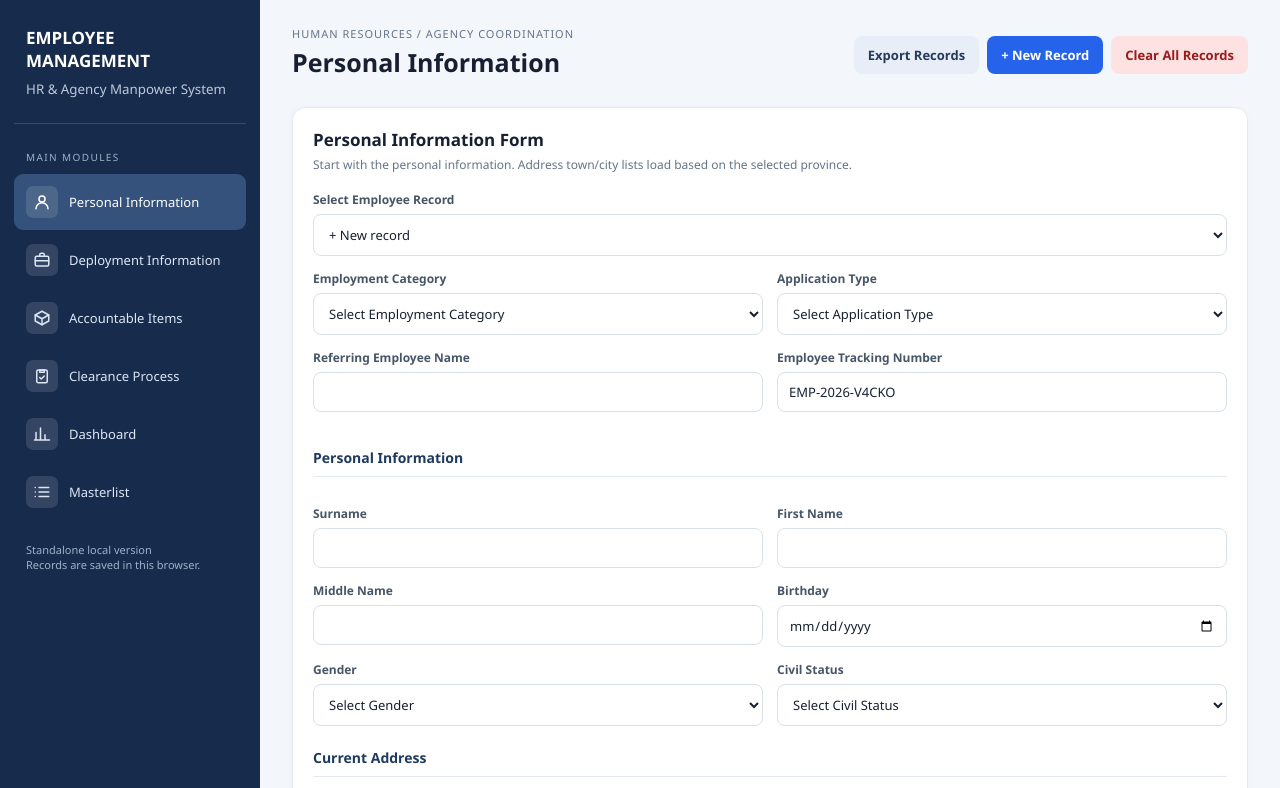
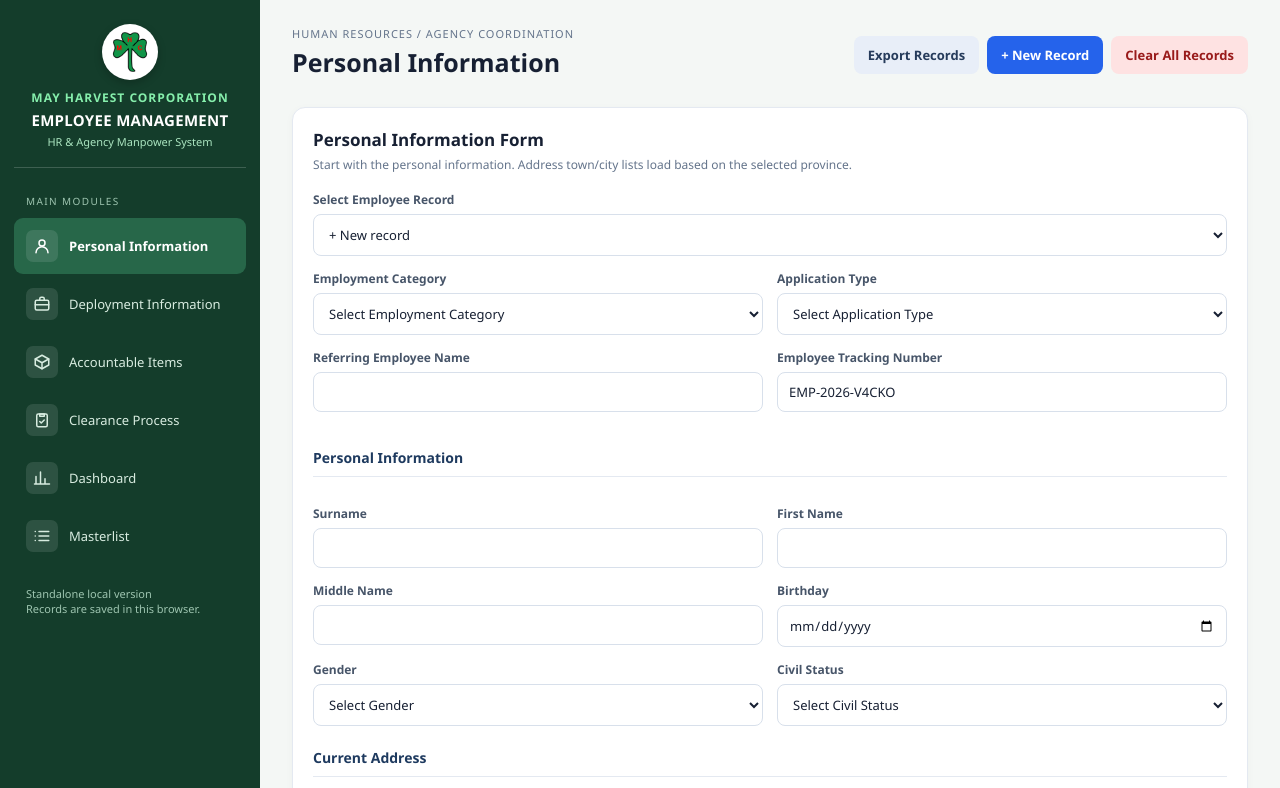
Before and after one commit to Joshua-jpg1/Legal-Documents-Tracker, a plain HTML site: page index.html in a window 1280 px wide. Shown: the top 788 px of the page. Drawn offline with Linux system fonts and the light colour scheme.

Commit message:
Add May Harvest Corporation branding, logo, and eye-friendly green sidebar

```diff
--- a/index.html
+++ b/index.html
@@ -5,14 +5,22 @@
 <meta name="viewport" content="width=device-width, initial-scale=1.0">
 <title>Employee Management System</title>
 <style>
-:root{--navy:#172b4d;--navy2:#223d65;--blue:#2563eb;--bg:#f3f6fb;--line:#e4e9f1;--muted:#64748b;--white:#fff;--green:#15803d;--amber:#b45309;--red:#b91c1c}
+:root{--navy:#143d2b;--navy2:#1e563d;--blue:#2563eb;--bg:#f4f7f5;--line:#e4e9f1;--muted:#64748b;--white:#fff;--green:#15803d;--amber:#b45309;--red:#b91c1c}
 *{box-sizing:border-box}body{margin:0;font-family:Segoe UI,Arial,sans-serif;background:var(--bg);color:#172033}
-.app{display:flex;min-height:100vh}.sidebar{width:260px;background:var(--navy);color:white;padding:22px 14px;position:fixed;inset:0 auto 0 0;overflow:auto;z-index:5}
-.brand{padding:4px 12px 24px;border-bottom:1px solid #ffffff24;margin-bottom:18px}.brand h2{font-size:17px;margin:0 0 5px}.brand small{color:#bdc9da}
-.nav-label{font-size:10px;letter-spacing:1.4px;color:#9fb0c8;padding:8px 12px}
-.nav button{width:100%;border:0;background:transparent;color:#dce6f5;text-align:left;padding:12px;border-radius:9px;cursor:pointer;margin:2px 0;font-size:13px;display:flex;gap:11px;align-items:center}
-.nav button:hover,.nav button.active{background:#34527b;color:#fff}.nav .letter{background:#ffffff20;border-radius:7px;width:32px;height:32px;display:flex;align-items:center;justify-content:center;flex:none}.nav .letter svg{width:18px;height:18px;stroke:currentColor;fill:none;stroke-width:2;stroke-linecap:round;stroke-linejoin:round}
-.side-foot{font-size:11px;color:#9fb0c8;padding:20px 12px}
+.app{display:flex;min-height:100vh}.sidebar{width:260px;background:var(--navy);color:white;padding:20px 14px;position:fixed;inset:0 auto 0 0;overflow:auto;z-index:5}
+.brand{padding:4px 10px 18px;border-bottom:1px solid rgba(255,255,255,0.18);margin-bottom:18px;text-align:center}
+.brand-logo-wrap{display:flex;justify-content:center;margin-bottom:10px}
+.brand-logo{width:56px;height:56px;object-fit:contain;background:#ffffff;border-radius:50%;padding:3px;box-shadow:0 3px 8px rgba(0,0,0,0.22);border:2px solid rgba(255,255,255,0.3)}
+.company-name{font-size:12px;font-weight:800;letter-spacing:1px;color:#86efac;text-transform:uppercase;margin-bottom:4px;line-height:1.3}
+.brand h2{font-size:15px;margin:0 0 4px;font-weight:700;color:#ffffff;letter-spacing:0.3px}
+.brand small{color:#bbf7d0;font-size:11px;opacity:0.9;display:block}
+.nav-label{font-size:10px;letter-spacing:1.4px;color:#9ec5b0;padding:8px 12px}
+.nav button{width:100%;border:0;background:transparent;color:#d8ece0;text-align:left;padding:12px;border-radius:9px;cursor:pointer;margin:2px 0;font-size:13px;display:flex;gap:11px;align-items:center;transition:background 0.15s ease,color 0.15s ease}
+.nav button:hover{background:#1f533a;color:#ffffff}
+.nav button.active{background:#276749;color:#ffffff;font-weight:600}
+.nav .letter{background:#ffffff1c;border-radius:7px;width:32px;height:32px;display:flex;align-items:center;justify-content:center;flex:none}
+.nav .letter svg{width:18px;height:18px;stroke:currentColor;fill:none;stroke-width:2;stroke-linecap:round;stroke-linejoin:round}
+.side-foot{font-size:11px;color:#9ec5b0;padding:20px 12px}
 .main{margin-left:260px;width:calc(100% - 260px);padding:26px 32px 50px}
 .topbar{display:flex;justify-content:space-between;align-items:center;margin-bottom:24px;gap:12px}.eyebrow{font-size:11px;color:var(--muted);text-transform:uppercase;letter-spacing:1px}.topbar h1{font-size:25px;margin:4px 0}.top-actions{display:flex;gap:8px;flex-wrap:wrap}
 button,.btn{font:inherit}.btn{border:0;border-radius:8px;padding:10px 14px;cursor:pointer;font-weight:600;font-size:13px;background:var(--blue);color:white}.btn.secondary{background:#e8eef8;color:#263b5b}.btn.danger{background:#fee2e2;color:#991b1b}.btn.small{padding:7px 10px;font-size:12px}
@@ -43,7 +51,14 @@ input:focus,select:focus,textarea:focus{border-color:#6395ed;box-shadow:0 0 0 3p
 <body>
 <div class="app" id="mainApp">
 <aside class="sidebar">
- <div class="brand"><h2>EMPLOYEE MANAGEMENT</h2><small>HR & Agency Manpower System</small></div>
+ <div class="brand">
+  <div class="brand-logo-wrap">
+   <img src="logo.png" alt="May Harvest Corporation Logo" class="brand-logo">
+  </div>
+  <div class="company-name">MAY HARVEST CORPORATION</div>
+  <h2>EMPLOYEE MANAGEMENT</h2>
+  <small>HR &amp; Agency Manpower System</small>
+ </div>
  <div class="nav-label">MAIN MODULES</div>
  <nav class="nav" id="nav">
   <button class="active" data-page="A"><span class="letter"><svg viewBox="0 0 24 24" aria-hidden="true"><circle cx="12" cy="8" r="4"/><path d="M4 21c0-4.4 3.6-8 8-8s8 3.6 8 8"/></svg></span> Personal Information</button>
```
Also changed, not shown: text.txt (+23 -8 lines), logo.png (added).
